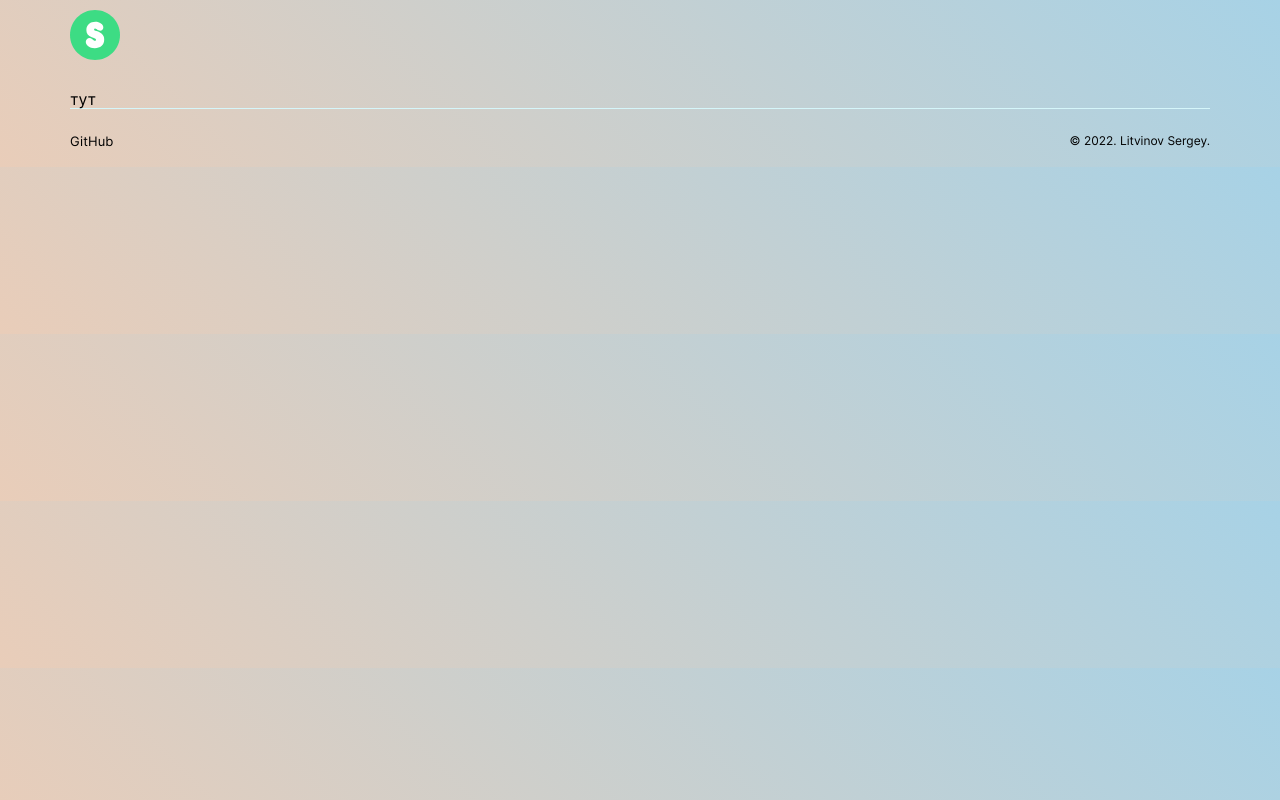
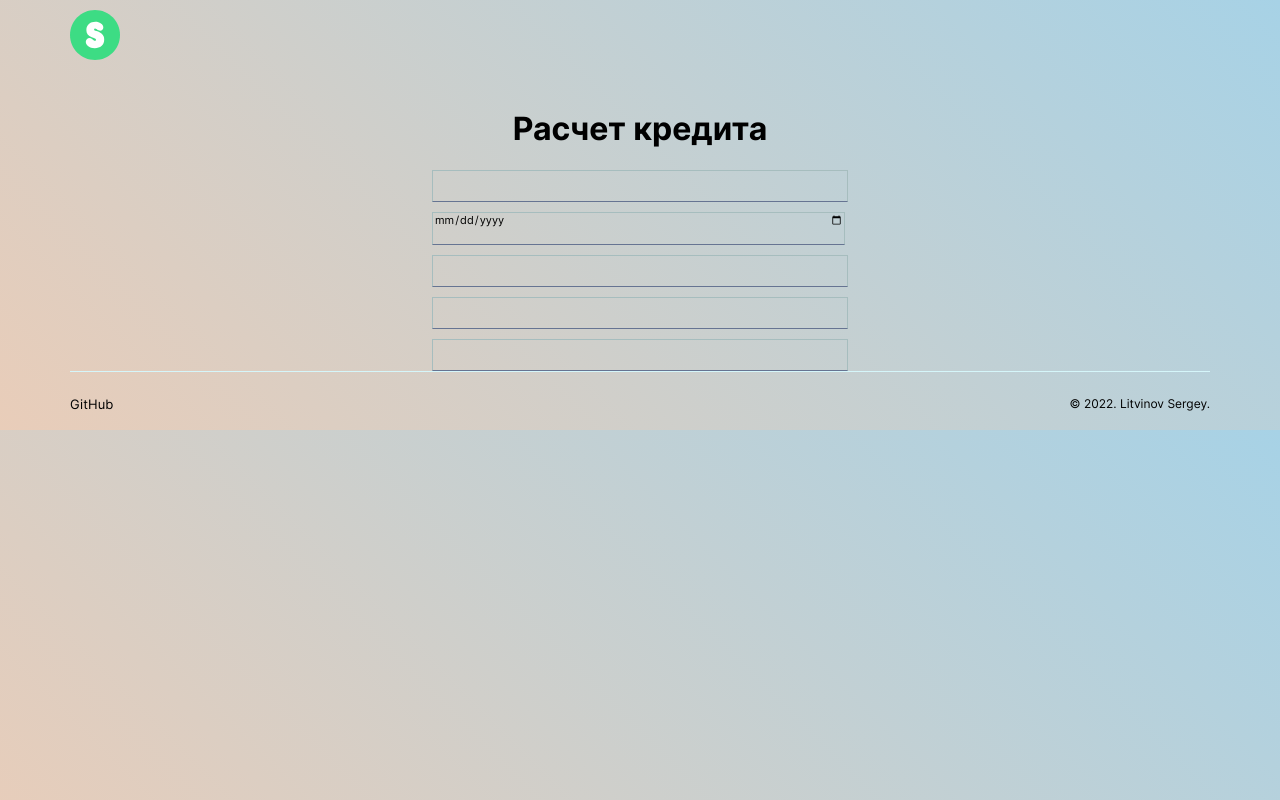
Before and after one commit to litvinovsl/trial-and-error-ts, a React (Create React App) app: page /credit-calculator in a window 1280 px wide. Built offline with nearby package versions, Linux system fonts and the light colour scheme.

Commit message:
stylization of the form(in progress)

```diff
--- a/src/Components/CalculateForm/CalculateForm.css
+++ b/src/Components/CalculateForm/CalculateForm.css
@@ -0,0 +1,30 @@
+.calculte{
+    display: flex;
+    flex-direction: column;
+    align-items: center;
+}
+
+.calculte__form{
+    display: flex;
+    flex-direction: column;
+    gap: 10px;
+}
+
+.calculte__input-text{
+    background-color: transparent;
+    border: none;
+    border: 1px solid rgb(166, 189, 190);
+    border-bottom: solid #667492 1px;
+    outline: none;
+    padding-bottom: 16px;
+    width: 410px;
+    font-weight: 500;
+    font-size: 11px;
+    line-height: 13px;
+    color: rgb(0, 0, 0);
+}
+
+.calculte__input-text:invalid{
+    border-bottom: #882b2b solid 1px;
+    color: #882b2b;
+}
--- a/src/Components/CalculateForm/CalculateForm.tsx
+++ b/src/Components/CalculateForm/CalculateForm.tsx
@@ -3,9 +3,16 @@ import './CalculateForm.css';
 
 function CalculateForm() {
   return (
-    <div className="calculte__form">
-        тут
-    </div>
+    <section className="calculte">
+        <h1 className='calculte__title'>Расчет кредита</h1>
+        <form className='calculte__form'>
+            <input className='calculte__input-text' type='text' name='sum' />
+            <input className='calculte__input-text calculte__input-text_date' type='date' name='creditStartDate' />
+            <input className='calculte__input-text' type='text' name='interestRate' />
+            <input className='calculte__input-text' type='text' name='numberOfMonths' />
+            <input className='calculte__input-text' type='text' name='paymentDay' />
+        </form>
+    </section>
   );
 }
 
```
